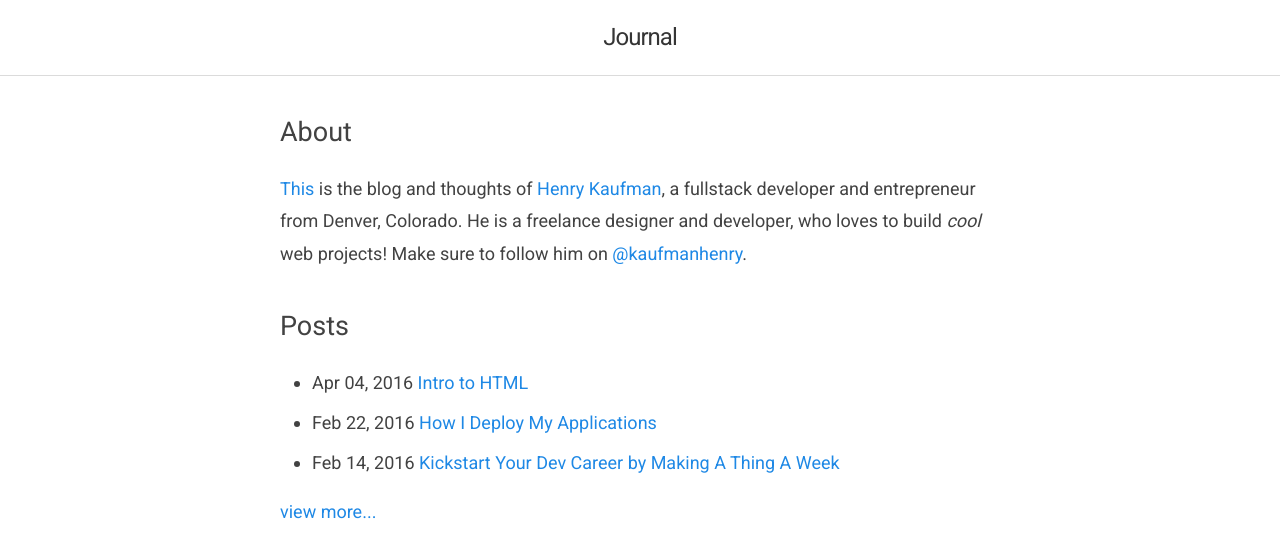
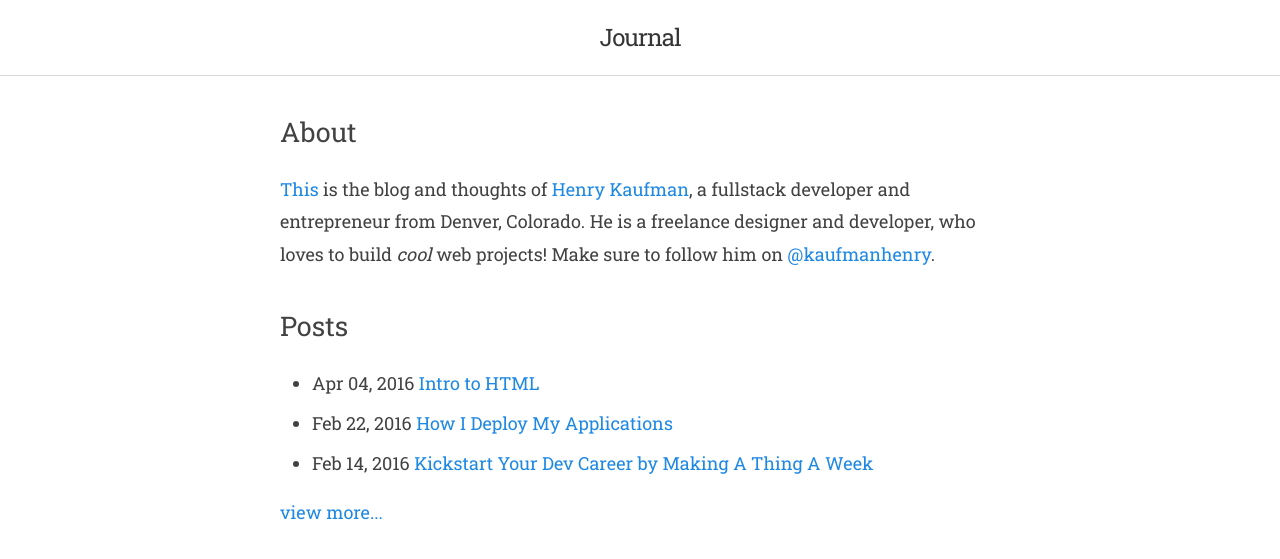
Before and after one commit to hcjk/blog, a Jekyll site: the page built from index.html, in a window 1280 px wide. Shown: the top 559 px of the page. Built offline with Jekyll 4.4.1, drawn with Linux system fonts in a browser that asks for light colours.

Commit message:
small updates

```diff
--- a/css/main.scss
+++ b/css/main.scss
@@ -2,12 +2,10 @@
 # Only the main Sass file needs front matter (the dashes are enough)
 ---
 @charset "utf-8";
-
-@import url(https://fonts.googleapis.com/css?family=Roboto);
-@import url(https://fonts.googleapis.com/css?family=Roboto+Mono);
+@import url(https://fonts.googleapis.com/css?family=Roboto+Slab|Roboto+Mono);
 
 // Our variables
-$base-font-family: 'Roboto', sans-serif;
+$base-font-family: 'Roboto Slab', serif;
 $code-font-family: 'Roboto Mono', monospace;
 $base-font-size:   18px;
 $base-font-weight: 400;
```
Also changed, not shown: 2 other files.
